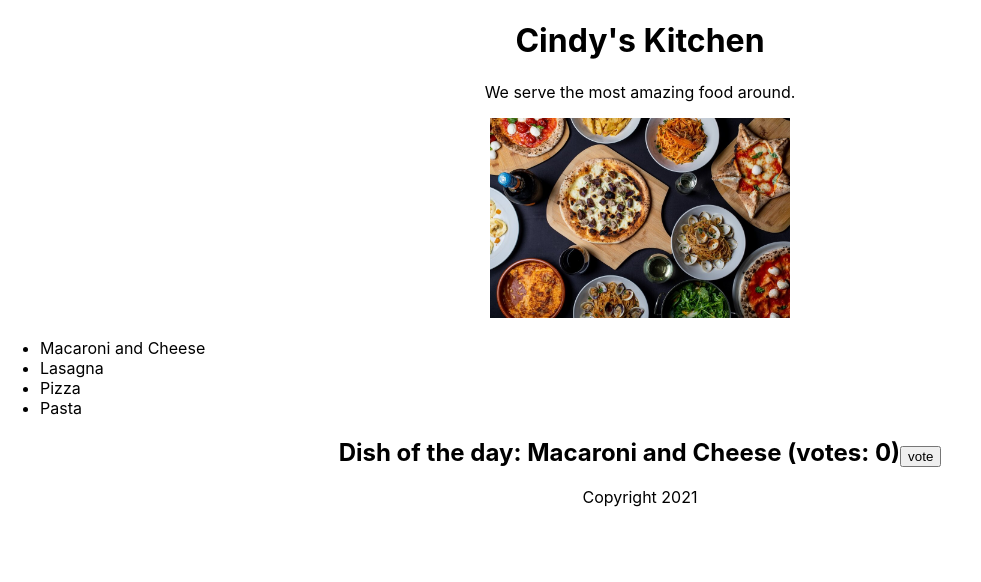
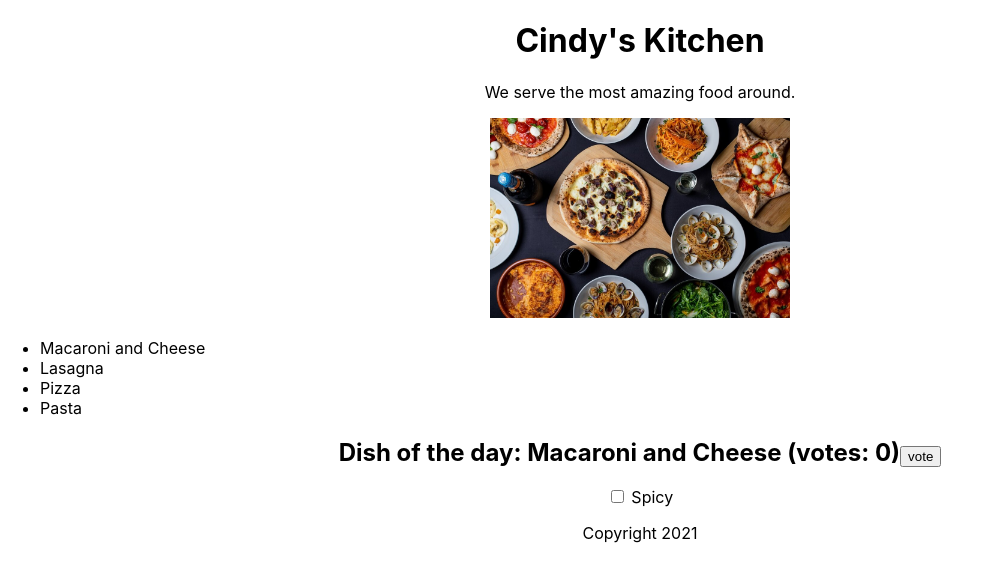
Before and after one commit to flaviodev/reactjs-essential-training, a React (Create React App) app: page / in a window 1280 px wide. Shown: the top 582 px of the page, without its empty margins (0-981 px from the left). Built offline with nearby package versions, Linux system fonts and the light colour scheme.

Commit message:
Complicated toggle

```diff
--- a/src/App.js
+++ b/src/App.js
@@ -1,6 +1,7 @@
 import { useState, useEffect } from "react";
 import './App.css';
 import restaurantImg from "./restaurant.jpeg";
+import pepperImg from "./pepper.png";
 
 function Header(props) {
   const { name } = props;
@@ -14,6 +15,7 @@ function Header(props) {
 function Main(props) {
   const {adjective, dishes, dishOfTheDay} = props;
   const [votes, setVotes] = useState(0);
+  const [spicy, setSpicy] = useState(false);
 
   useEffect(() => {
     console.log(`Votes: ${votes}`);
@@ -29,9 +31,15 @@ function Main(props) {
         ))}
       </ul>
       <h2>
+        <img src={pepperImg} hidden={!spicy} height={25} alt="Pepper" />
         Dish of the day: {dishOfTheDay.title} (votes: {votes})
         <button onClick={() => setVotes(votes+1)}>vote</button>
       </h2>
+      <input
+        type="checkbox"
+        value={spicy}
+        onChange={() => setSpicy((spicy) => !spicy)}
+      /> Spicy
     </section>
   );
 }
```
Also changed, not shown: src/pepper.png (added).
